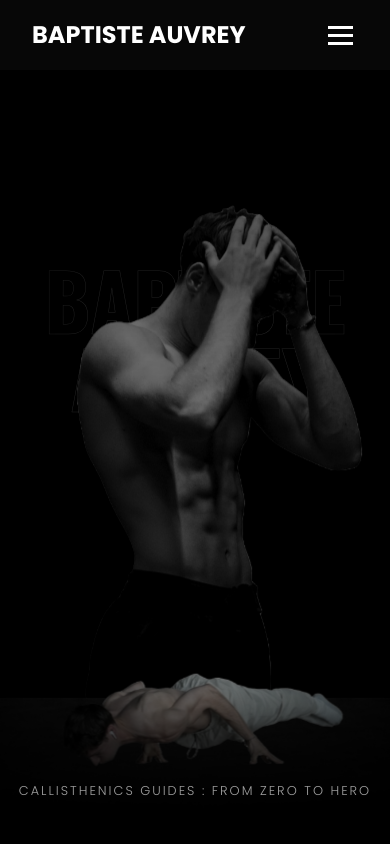
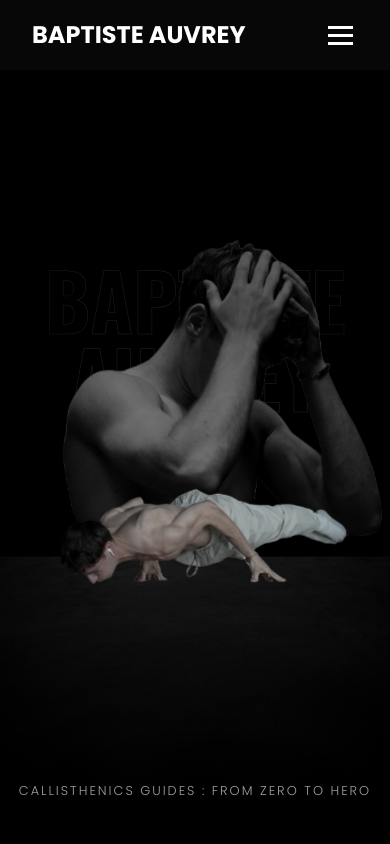
Before and after one commit to tolgaozt/website-baptiste-calisthenics-coach, a plain HTML site: page index.html in a window 390 px wide. Shown: the top 844 px of the page. Drawn offline with nearby package versions, Linux system fonts and the light colour scheme.

Commit message:
mobileUI fix

```diff
--- a/styles.css
+++ b/styles.css
@@ -278,9 +278,9 @@ footer { padding: 2rem 0; text-align: center; background-color: #000; color: var
     .hamburger-toggle .line1 { transform: rotate(-45deg) translate(-5px, 6px); }
     .hamburger-toggle .line2 { opacity: 0; }
     .hamburger-toggle .line3 { transform: rotate(45deg) translate(-5px, -6px); }
-    .hero-background-image { height: 70vh; }
+    /* .hero-background-image { height: 70vh; }
     .hero-floor-image { height: 40vh; }
-    .hero-foreground-image { height: 65vh; }
+    .hero-foreground-image { height: 65vh; } */
     .hero-title-background {
         font-size: 20vw; /* Un peu plus grand sur mobile pour le même impact */
         -webkit-text-stroke-width: 0.5px; /* Bordure plus fine */
@@ -288,7 +288,7 @@ footer { padding: 2rem 0; text-align: center; background-color: #000; color: var
     .hero-subtitle {
         font-size: 0.8rem;
         bottom: 5vh;
-        width: 100%; /* Empêche le texte de déborder */
+        width: 100%;
         text-align: center;
         padding: 0 1rem;
     }
@@ -296,6 +296,20 @@ footer { padding: 2rem 0; text-align: center; background-color: #000; color: var
     .about-container { flex-direction: column; }
     .program-hero-layout { flex-direction: column; text-align: center; }
     .program-details h1 { font-size: 2.5rem; }
+
+    :root {
+        /* personnage de premier plan */
+        --hero-fg-y: 40px;
+        --hero-fg-scale: 0.5;
+
+        /* personnage derrière */
+        --hero-bg-y: 60px;
+        --hero-bg-scale: 1.0;
+
+        /* sol */
+        --hero-floor-scale: 2.0;
+        --hero-floor-y: -120px;
+    }
 }
 
 /* --- ANIMATIONS --- */
```
